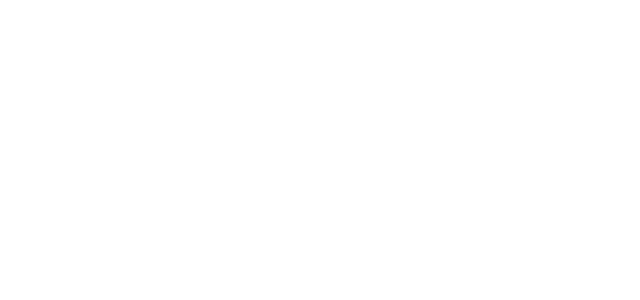
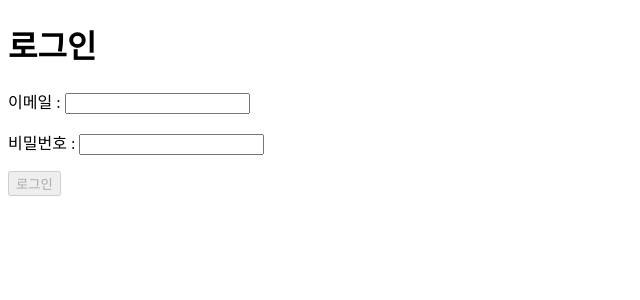
Before and after one commit to likeyeon/wanted-pre-onboarding-frontend, a React (Create React App) app: page /signin in a window 1280 px wide. Before the commit this address had no page. Shown: the top 300 px of the page, without its empty margins (0-640 px from the left). Built offline with nearby package versions, Linux system fonts and the light colour scheme.

Commit message:
feat : 로그인 기능 구현

```diff
--- a/src/App.js
+++ b/src/App.js
@@ -1,11 +1,13 @@
 import { BrowserRouter as Router, Route, Routes } from "react-router-dom";
-import SignUp from "./pages/SignUp";
+import { SignUp } from "./pages/SignUp";
+import { SignIn } from "./pages/SignIn";
 
 function App() {
   return (
     <Router>
       <Routes>
         <Route path="/signup" element={<SignUp />} />
+        <Route path="/signin" element={<SignIn />} />
       </Routes>
     </Router>
   );
--- a/src/pages/SignUp.js
+++ b/src/components/auth/AuthForm.jsx
@@ -1,8 +1,9 @@
 import { useState } from "react";
 import { useNavigate } from "react-router-dom";
+import { Button } from "../common/Button";
 import axios from "axios";
 
-function SignUp() {
+const AuthForm = ({ authType }) => {
   const navigate = useNavigate();
   /* 이메일, 비밀번호 입력 값 */
   const [email, setEmail] = useState("");
@@ -21,22 +22,18 @@
 
   /* 이메일 유효성 검사 */
   const handleEmail = (e) => {
-    console.log("ID");
     setEmail(e.target.value);
     const expEmail = /@+/.test(e.target.value);
     if (!expEmail) {
-      // setEmailMessage("이메일에는 @를 포함해주세요");
       setMessage({ ...message, emailMessage: "이메일에는 @를 포함해주세요" });
       setIsValid({ ...isValid, isEmail: false });
     } else {
-      // setEmailMessage("");
       setMessage({ ...message, emailMessage: "" });
       setIsValid({ ...isValid, isEmail: true });
     }
   };
   /* 비밀번호 유효성 검사 */
   const handlePassword = (e) => {
-    console.log("password");
     setPassword(e.target.value);
     const expPassword = e.target.value.length;
     if (expPassword < 8) {
@@ -51,8 +48,8 @@
     }
   };
   const onSubmit = (e) => {
-    console.log("submit");
     e.preventDefault();
+    if (authType === "signup") {
       axios({
         method: "post",
         url: "https://www.pre-onboarding-selection-task.shop/auth/signup",
@@ -65,6 +62,25 @@
         .catch((err) => {
           alert("이미 사용 중인 이메일입니다.");
         });
+    } else {
+      axios({
+        method: "post",
+        url: "https://www.pre-onboarding-selection-task.shop/auth/signin",
+        data: { email: email, password: password },
+        headers: { "Content-Type": "application/json" },
+      })
+        .then((res) => {
+          localStorage.setItem("access-token", res.data.access_token);
+          navigate("/todo");
+        })
+        .catch((err) => {
+          if (err.response.status === 401)
+            alert("이메일과 비밀번호가 일치하지 않습니다.");
+          else if (err.response.status === 404)
+            alert("존재하지 않는 이메일입니다.");
+          else alert("에러 발생");
+        });
+    }
   };
 
   return (
@@ -90,17 +106,14 @@
           value={password}
         ></input>
         <p>{message.passwordMessage}</p>
-        <button
-          type="submit"
-          data-testid="signup-button"
+        <Button
+          authType={authType}
           onClick={onSubmit}
           disabled={!(isValid.isEmail && isValid.isPassword)}
-        >
-          회원가입
-        </button>
+        />
       </form>
     </div>
   );
-}
+};
 
-export default SignUp;
+export { AuthForm };
--- /dev/null
+++ b/src/components/common/Button.jsx
@@ -0,0 +1,14 @@
+const Button = ({ authType, onClick, disabled = false }) => {
+  return (
+    <button
+      type="submit"
+      data-testid={authType === "signup" ? "signup-button" : "signin-button"}
+      onClick={onClick}
+      disabled={disabled}
+    >
+      {authType === "signup" ? "회원가입" : "로그인"}
+    </button>
+  );
+};
+
+export { Button };
--- /dev/null
+++ b/src/pages/SignIn.jsx
@@ -0,0 +1,12 @@
+import { AuthForm } from "../components/auth/AuthForm";
+
+const SignIn = () => {
+  return (
+    <div>
+      <h1>로그인</h1>
+      <AuthForm authType={"signin"} />
+    </div>
+  );
+};
+
+export { SignIn };
--- /dev/null
+++ b/src/pages/SignUp.jsx
@@ -0,0 +1,118 @@
+// import { useState } from "react";
+// import { useNavigate } from "react-router-dom";
+// import axios from "axios";
+
+// function SignUp() {
+//   const navigate = useNavigate();
+//   /* 이메일, 비밀번호 입력 값 */
+//   const [email, setEmail] = useState("");
+//   const [password, setPassword] = useState("");
+
+//   /* 이메일, 비밀번호 유효성  */
+//   const [isValid, setIsValid] = useState({
+//     isEmail: false,
+//     isPassword: false,
+//   });
+//   /* 이메일, 비밀번호 오류메세지 */
+//   const [message, setMessage] = useState({
+//     emailMessage: "",
+//     passwordMessage: "",
+//   });
+
+//   /* 이메일 유효성 검사 */
+//   const handleEmail = (e) => {
+//     console.log("ID");
+//     setEmail(e.target.value);
+//     const expEmail = /@+/.test(e.target.value);
+//     if (!expEmail) {
+//       // setEmailMessage("이메일에는 @를 포함해주세요");
+//       setMessage({ ...message, emailMessage: "이메일에는 @를 포함해주세요" });
+//       setIsValid({ ...isValid, isEmail: false });
+//     } else {
+//       // setEmailMessage("");
+//       setMessage({ ...message, emailMessage: "" });
+//       setIsValid({ ...isValid, isEmail: true });
+//     }
+//   };
+//   /* 비밀번호 유효성 검사 */
+//   const handlePassword = (e) => {
+//     console.log("password");
+//     setPassword(e.target.value);
+//     const expPassword = e.target.value.length;
+//     if (expPassword < 8) {
+//       setMessage({
+//         ...message,
+//         passwordMessage: "비밀번호는 8자 이상 입력해주세요",
+//       });
+//       setIsValid({ ...isValid, isPassword: false });
+//     } else {
+//       setMessage({ ...message, passwordMessage: "" });
+//       setIsValid({ ...isValid, isPassword: true });
+//     }
+//   };
+//   const onSubmit = (e) => {
+//     console.log("submit");
+//     e.preventDefault();
+//     axios({
+//       method: "post",
+//       url: "https://www.pre-onboarding-selection-task.shop/auth/signup",
+//       data: { email: email, password: password },
+//       headers: { "Content-Type": "application/json" },
+//     })
+//       .then((res) => {
+//         navigate("/signin");
+//       })
+//       .catch((err) => {
+//         alert("이미 사용 중인 이메일입니다.");
+//       });
+//   };
+
+//   return (
+//     <div>
+//       <form>
+//         <label htmlFor="email">이메일 : </label>
+//         <input
+//           type="email"
+//           name="email"
+//           id="email"
+//           data-testid="email-input"
+//           onChange={handleEmail}
+//           value={email}
+//         ></input>
+//         <p>{message.emailMessage}</p>
+//         <label htmlFor="password">비밀번호 : </label>
+//         <input
+//           type="password"
+//           name="password"
+//           id="password"
+//           data-testid="password-input"
+//           onChange={handlePassword}
+//           value={password}
+//         ></input>
+//         <p>{message.passwordMessage}</p>
+//         <button
+//           type="submit"
+//           data-testid="signup-button"
+//           onClick={onSubmit}
+//           disabled={!(isValid.isEmail && isValid.isPassword)}
+//         >
+//           회원가입
+//         </button>
+//       </form>
+//     </div>
+//   );
+// }
+
+// export default SignUp;
+import { AuthForm } from "../components/auth/AuthForm";
+
+const SignUp = () => {
+  return (
+    <div>
+      <h1>회원가입</h1>
+      <AuthForm authType={"signup"} />
+    </div>
+  );
+};
+
+export { SignUp };
```
Lines whose indentation alone changed are shown as unchanged.
